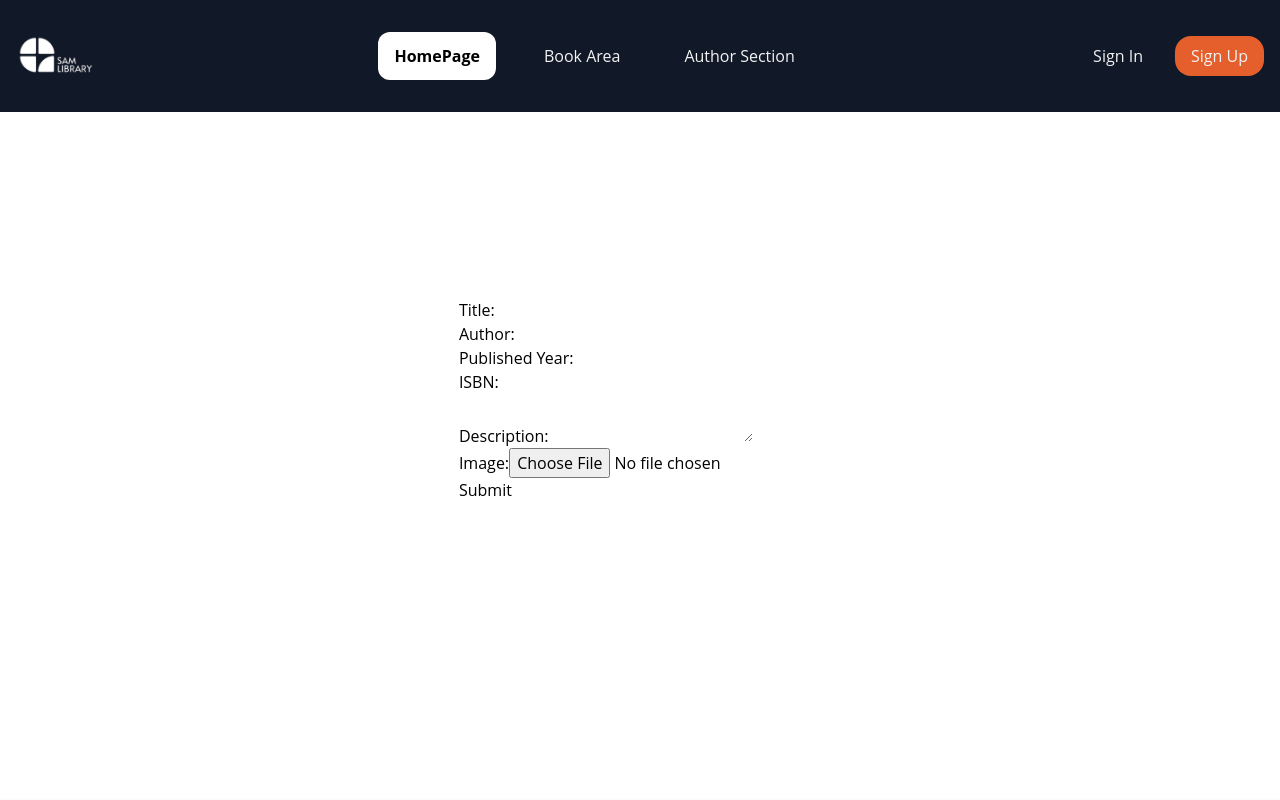
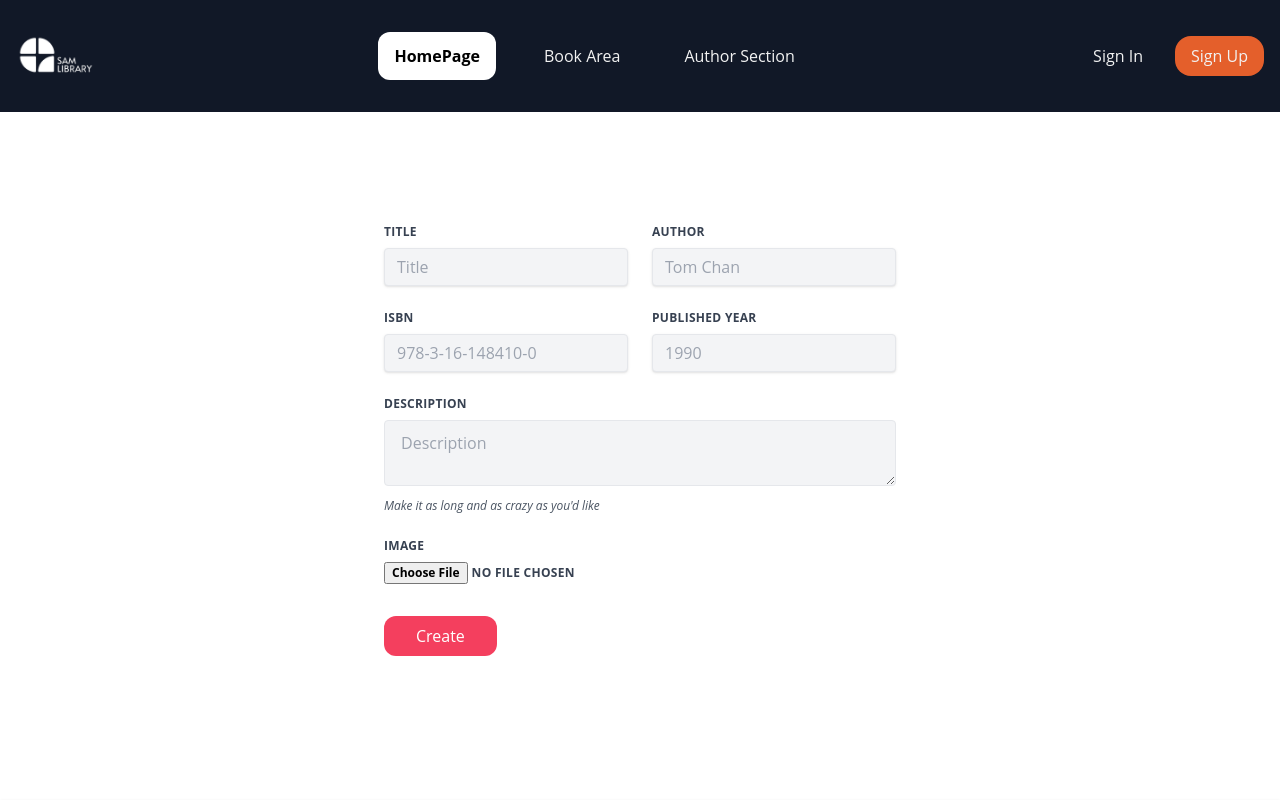
Before and after one commit to kcwu229/Sam_Library, a React (Create React App) app in the folder frontend/: page /books/create-book in a window 1280 px wide. Shown: the top 800 px of the page. Built offline with nearby package versions, Linux system fonts and the light colour scheme.

Commit message:
update the createBook page (done)

```diff
--- a/frontend/src/components/CreateBooksPage.jsx
+++ b/frontend/src/components/CreateBooksPage.jsx
@@ -1,7 +1,13 @@
 import React, { useState } from "react";
 import axios from "axios";
+import InputTag from "./form/InputTag";
+import LabelsTag from "./form/LabelsTag";
+import TextAreaTag from "./form/TextAreaTag";
+import CreateBookErrorTag from "./form/CreateBookErrorTag";
+import { useNavigate } from "react-router-dom";
 
-const BookForm = () => {
+const CreateBooksPage = () => {
+  const navigate = useNavigate();
   const [book, setBook] = useState({
     title: "",
     author: "",
@@ -10,21 +16,78 @@ const BookForm = () => {
     bookDescription: "",
     bookName: "", // This will store the image name
   });
+
+  const [errors, setErrors] = useState({
+    title: "",
+    publishedYear: "",
+    file: "",
+  });
+
   const [file, setFile] = useState(null);
+  const [imagePreviewUrl, setImagePreviewUrl] = useState(null);
+  const [title, setTitle] = useState("");
 
   const handleInputChange = (e) => {
     const { name, value } = e.target;
     setBook({ ...book, [name]: value });
   };
 
+  // file validation
   const handleFileChange = (e) => {
     const file = e.target.files[0];
+    if (file && (file.type === "image/jpeg" || file.type === "image/png")) {
+      if (file.size > 1048576) {
+        // 1 MB = 1048576 bytes
+        alert("File size cannot be greater than 1 MB.");
+        return;
+      }
       setFile(file);
       setBook({ ...book, bookName: file.name }); // Update bookName with the image name
+
+      const reader = new FileReader();
+      reader.onloadend = () => {
+        setImagePreviewUrl(reader.result);
+      };
+      reader.readAsDataURL(file);
+    } else {
+      alert("Please upload a JPG or PNG file.");
+    }
   };
 
-  const handleSubmit = async (e) => {
+  function validateForm() {
+    let valid = true;
+
+    const errorsCopy = { ...errors };
+
+    if (book.title.trim()) {
+      errorsCopy.title = "";
+    } else {
+      valid = false;
+      errorsCopy.title = "Title is required";
+    }
+
+    if (book.publishedYear.trim()) {
+      errorsCopy.publishedYear = "";
+    } else {
+      valid = false;
+      errorsCopy.publishedYear = "Publish Year is required";
+    }
+
+    if (title) {
+      errorsCopy.title = "";
+    } else {
+      valid = false;
+      errorsCopy.title = "Title is required";
+    }
+
+    setErrors(errorsCopy);
+    return valid;
+  }
+
+  const saveOrUpdateBook = async (e) => {
     e.preventDefault();
+
+    if (validateForm()) {
       const formData = new FormData();
       formData.append(
         "book",
@@ -32,6 +95,7 @@ const BookForm = () => {
       );
       formData.append("file", file);
 
+      // create a new book
       try {
         const response = await axios.post("/books", formData, {
           headers: {
@@ -40,69 +104,118 @@ const BookForm = () => {
           },
         });
         console.log("Book created successfully:", response.data);
+        navigate("/books");
       } catch (error) {
         console.error("Error creating book:", error);
+      }
     }
   };
 
   return (
-    <form onSubmit={handleSubmit}>
-      <div>
-        <label>Title:</label>
-        <input
-          type="text"
+    <form className="w-full max-w-lg pt-40">
+      <div className="flex flex-wrap -mx-3 mb-6">
+        <div className="w-full md:w-1/2 px-3 mb-6 md:mb-0 relative">
+          <LabelsTag for="title" text="Title" />
+          <InputTag
+            id="title"
             name="title"
             value={book.title}
             onChange={handleInputChange}
-          required
+            text="Title"
+            error={errors.title}
           />
+          {errors.title && <CreateBookErrorTag error={errors.title} />}
         </div>
-      <div>
-        <label>Author:</label>
-        <input
-          type="text"
+        <div className="w-full md:w-1/2 px-3">
+          <LabelsTag for="author" text="Author" />
+          <InputTag
+            id="author"
             name="author"
             value={book.author}
             onChange={handleInputChange}
-          required
+            text="Tom Chan"
           />
         </div>
-      <div>
-        <label>Published Year:</label>
-        <input
-          type="text"
+      </div>
+
+      <div className="flex flex-wrap -mx-3 mb-6">
+        <div className="w-full md:w-1/2 px-3 mb-6 md:mb-0">
+          <LabelsTag for="isbn" text="ISBN" />
+          <InputTag
+            id="isbn"
+            name="isbn"
+            value={book.isbn}
+            onChange={handleInputChange}
+            text="978-3-16-148410-0"
+          />
+        </div>
+        <div className="w-full md:w-1/2 px-3 relative">
+          <LabelsTag for="publishedYear" text="Published Year" />
+          <InputTag
+            id="publishedYear"
             name="publishedYear"
             value={book.publishedYear}
             onChange={handleInputChange}
+            error={errors.publishedYear}
+            text="1990"
+          />
+          {errors.publishedYear && (
+            <CreateBookErrorTag error={errors.publishedYear} />
+          )}
+        </div>
+      </div>
+
+      <div className="flex flex-wrap -mx-3 mb-6">
+        <div className="w-full px-3">
+          <LabelsTag for="description" text="Description" />
+          <TextAreaTag
+            id="description"
+            name="bookDescription"
+            text="Description"
+            onChange={handleInputChange}
+            value={book.bookDescription}
+          />
+          <p className="text-gray-600 text-xs italic">
+            Make it as long and as crazy as you'd like
+          </p>
+        </div>
+      </div>
+
+      <div className="flex flex-wrap -mx-3 mb-6">
+        <div className="w-full px-3">
+          <label
+            className="block uppercase tracking-wide text-gray-700 text-xs font-bold mb-2"
+            htmlFor="grid-zip"
+          >
+            Image
+          </label>
+          <input
+            className="block uppercase tracking-wide text-gray-700 text-xs font-bold mb-2"
+            type="file"
+            accept="image/jpeg, image/png"
+            onChange={handleFileChange}
             required
           />
+          {imagePreviewUrl && (
+            <img
+              src={imagePreviewUrl}
+              alt="Image Preview"
+              className="mt-4 w-1/3"
+            />
+          )}
         </div>
-      <div>
-        <label>ISBN:</label>
-        <input
-          type="text"
-          name="isbn"
-          value={book.isbn}
-          onChange={handleInputChange}
-          required
-        />
       </div>
-      <div>
-        <label>Description:</label>
-        <textarea
-          name="bookDescription"
-          value={book.bookDescription}
-          onChange={handleInputChange}
-          required
-        />
-      </div>
-      <div>
-        <label>Image:</label>
-        <input type="file" onChange={handleFileChange} required />
-      </div>
-      <button type="submit">Submit</button>
+
+      <button
+        className="mb-20 bg-rose-500 rounded-xl px-8 py-2 text-center text-white
+              hover:border-rose-600 hover:border items-center mr-4 relative"
+        onClick={saveOrUpdateBook}
+        type="submit"
+      >
+        Create
+      </button>
     </form>
   );
 };
 
-export default BookForm;
+export default CreateBooksPage;
--- a/frontend/src/components/SignUpPage.jsx
+++ b/frontend/src/components/SignUpPage.jsx
@@ -3,7 +3,7 @@ import LogoImage from "../assets/images/logo.png";
 import { useEffect, useState } from "react";
 import { AiOutlineGlobal } from "react-icons/ai";
 import { FaRegCircleQuestion } from "react-icons/fa6";
-import { AiOutlineExclamationCircle } from "react-icons/ai";
+import ErrorTag from "./form/ErrorTag";
 
 function SignUpPage() {
   const [email, setEmail] = useState("");
@@ -100,14 +100,7 @@ function SignUpPage() {
               value={email}
               onChange={(e) => setEmail(e.target.value)}
             />
-            {errors.email && (
-              <div>
-                <div className="mb-6 absolute right-2 inset-y-1 pt-1">
-                  <AiOutlineExclamationCircle className="text-red-500 w-6 h-6" />
-                </div>
-                <i className="text-red-500 text-sm">{errors.email}</i>
-              </div>
-            )}
+            {errors.email && <ErrorTag error={errors.email} />}
           </div>
 
           <button
--- /dev/null
+++ b/frontend/src/components/form/CreateBookErrorTag.jsx
@@ -0,0 +1,14 @@
+import { AiOutlineExclamationCircle } from "react-icons/ai";
+
+function CreateBookErrorTag({ error }) {
+  return (
+    <div>
+      <div className="mt-5 absolute right-6 inset-y-2 pt-1">
+        <AiOutlineExclamationCircle className="text-red-500 w-6 h-6" />
+      </div>
+      <i className="text-red-500 text-sm">{error}</i>
+    </div>
+  );
+}
+
+export default CreateBookErrorTag;
--- /dev/null
+++ b/frontend/src/components/form/ErrorTag.jsx
@@ -0,0 +1,14 @@
+import { AiOutlineExclamationCircle } from "react-icons/ai";
+
+function ErrorTag({ error }) {
+  return (
+    <div>
+      <div className="mb-8 absolute right-6 inset-y-1 pt-1">
+        <AiOutlineExclamationCircle className="text-red-500 w-6 h-6" />
+      </div>
+      <i className="text-red-500 text-sm">{error}</i>
+    </div>
+  );
+}
+
+export default ErrorTag;
--- /dev/null
+++ b/frontend/src/components/form/InputTag.jsx
@@ -0,0 +1,19 @@
+const InputTag = ({ id, name, value, onChange, text, error }) => {
+  return (
+    <input
+      className={`relative shadow appearance-none border
+              rounded w-full py-2 px-3  bg-gray-100 text-gray-700
+              leading-tight focus:outline-none focus:shadow-outline ${
+                error ? "border-red-500" : ""
+              }`}
+      id={id}
+      name={name}
+      type="text"
+      value={value}
+      onChange={onChange}
+      placeholder={text}
+    />
+  );
+};
+
+export default InputTag;
--- /dev/null
+++ b/frontend/src/components/form/LabelsTag.jsx
@@ -0,0 +1,12 @@
+function LabelsTag({ forId, text }) {
+  return (
+    <label
+      className="block uppercase tracking-wide text-gray-700 text-xs font-bold mb-2"
+      htmlFor="title"
+    >
+      {text}
+    </label>
+  );
+}
+
+export default LabelsTag;
--- /dev/null
+++ b/frontend/src/components/form/TextAreaTag.jsx
@@ -0,0 +1,14 @@
+const TextAreaTag = ({ id, name, value, onChange, text }) => {
+  return (
+    <textarea
+      className="appearance-none block w-full bg-gray-100 text-gray-700 border border-gray-200 rounded py-3 px-4 mb-3 leading-tight focus:outline-none focus:bg-white focus:border-gray-500"
+      id={id}
+      name={name}
+      value={value}
+      placeholder={text}
+      onChange={onChange}
+    />
+  );
+};
+
+export default TextAreaTag;
```
Also changed, not shown: frontend/src/components/LoginPage.jsx (+3 -16 lines), 1 other file (tests, documents, lock files or other folders). Lines whose indentation alone changed are shown as unchanged.
